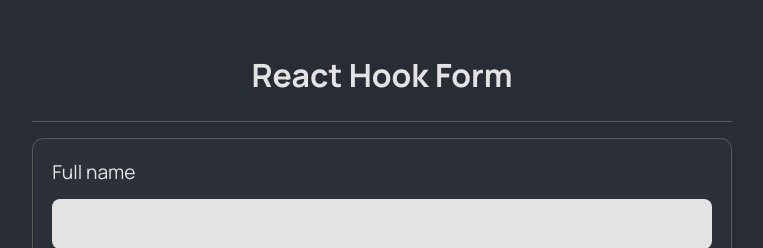
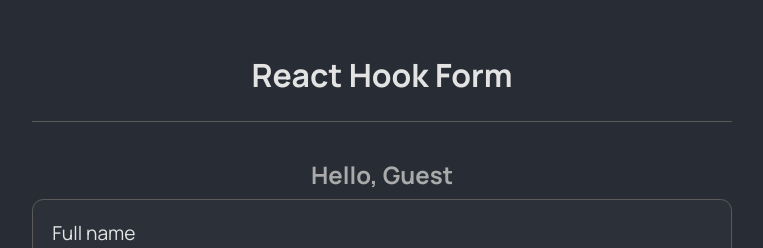
Before and after one commit to DenNegura/react-hook-form-example, a React (Vite) app: page / in a window 1280 px wide. Shown: the top 248 px of the page, without its empty margins (258-1021 px from the left). Built offline with nearby package versions, Linux system fonts and the light colour scheme; no server answers.

Commit message:
useWatch

```diff
--- a/src/App.jsx
+++ b/src/App.jsx
@@ -1,5 +1,5 @@
 import './App.css'
-import {useForm} from "react-hook-form";
+import {useForm, useWatch} from "react-hook-form";
 import {fetchUser} from "./api/api.js";
 import {Errors} from "./components/Errors.jsx";
 
@@ -27,7 +27,8 @@ function App() {
         register,
         formState: {errors, isDirty},
         handleSubmit,
-        reset
+        reset,
+        control,
     } = useForm({
         mode: "onChange",
         reValidateMode: "onSubmit",
@@ -41,6 +42,16 @@ function App() {
         }
     });
 
+    const fullName = useWatch({
+        control,
+        name: "fullName"
+    });
+
+    const email = useWatch({
+        control,
+        name: "email"
+    });
+
     const onSubmit = (data) => {
         console.log(data);
         reset();
@@ -51,6 +62,8 @@ function App() {
             <h1>React Hook Form</h1>
             <hr/>
 
+            <h2>Hello, {fullName || "Guest"}</h2>
+
             <form onSubmit={(handleSubmit(onSubmit))}
                   autoComplete={'off'}>
                 <label htmlFor="name">Full name</label>
@@ -59,6 +72,9 @@ function App() {
                 <label htmlFor="email">Email</label>
                 <input type="text" {...register("email", restrictions.email)} />
                 <Errors errors={errors.email}/>
+                {email?.endsWith("@company.com") && (
+                    <p className={'p__success'}>Corporate email detected</p>
+                )}
                 <input type="submit"
                        value="Submit" disabled={!isDirty}/>
             </form>
--- a/src/index.css
+++ b/src/index.css
@@ -29,6 +29,11 @@ body {
 
 h1 {
     color: var(--primary-color);
+    margin-bottom: 0.5rem;
+}
+
+h2 {
+    color: var(--secondary-color);
     margin-bottom: 0.5rem;
 }
 
@@ -102,6 +107,12 @@ input[type="submit"]:disabled {
     color: var(--secondary-color);
     font-size: 1rem;
 }
+
+.p__success {
+    color: #00b894;
+    font-size: 1rem;
+}
+
 @media (width > 700px) {
     .app, .root {
         width: 700px;
```
